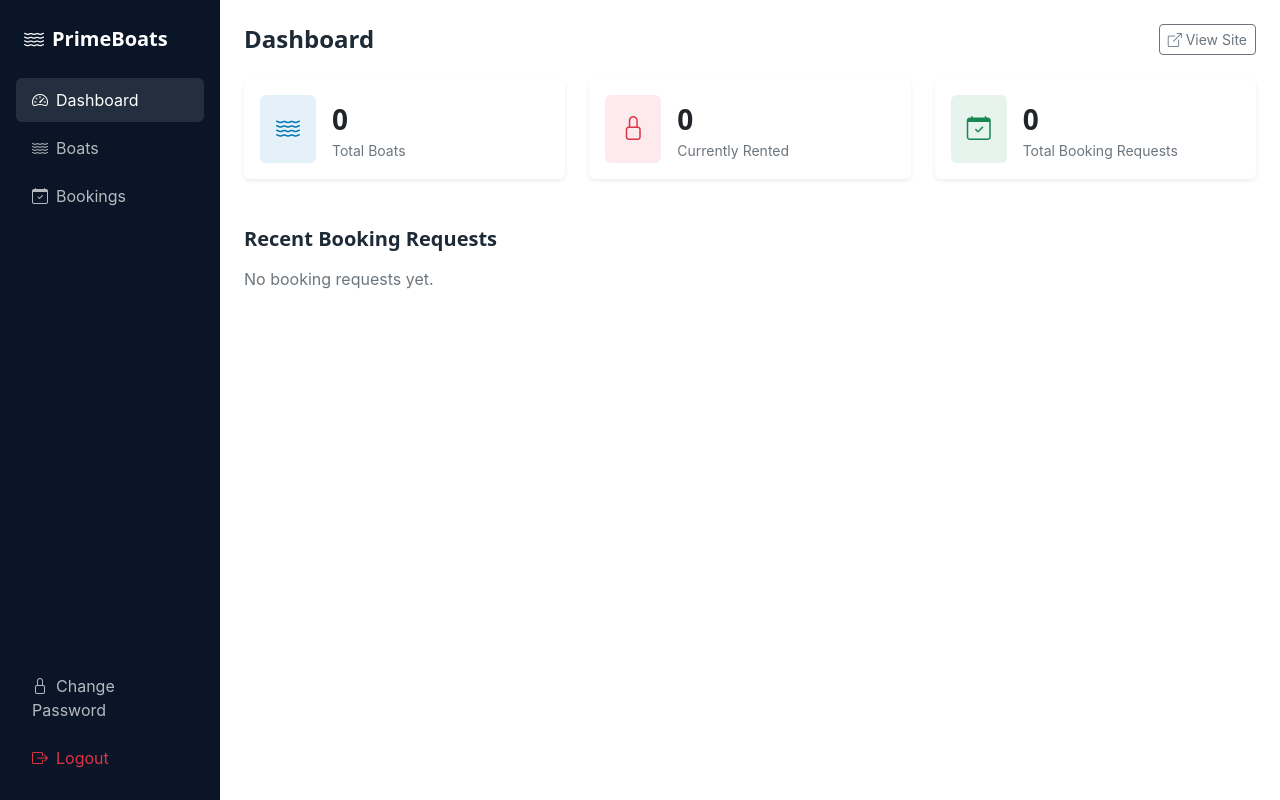
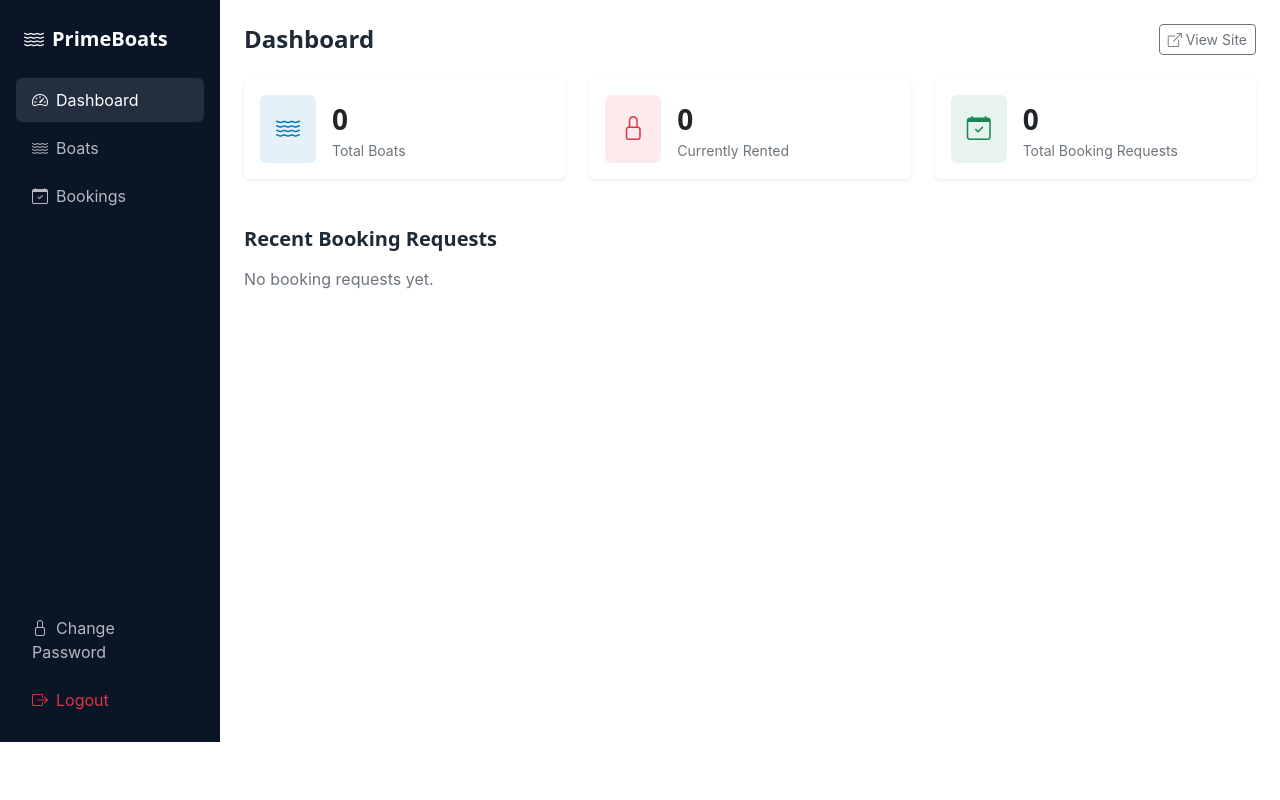
Before and after one commit to franciazoli/primeboats, a PHP site: page /admin/index.php in a window 1280 px wide. Run offline with PHP 8.4, Linux system fonts and the light colour scheme; a user stored in the database is signed in; data that the repository does not hold is empty.

Commit message:
Fix hero height: calc(100vh - 58px) to account for sticky navbar
Co-Authored-By: Claude Sonnet 4.6 <noreply@anthropic.com>

```diff
--- a/assets/css/style.css
+++ b/assets/css/style.css
@@ -42,7 +42,7 @@ h1, h2, h3, h4, h5, h6,
 /* ─── Hero ──────────────────────────────────────────────────── */
 .hero {
     background: linear-gradient(135deg, var(--dark-navy) 0%, var(--ocean-blue) 100%);
-    min-height: 100vh;
+    min-height: calc(100vh - 58px);
     display: flex;
     align-items: center;
     position: relative;
@@ -190,7 +190,7 @@ h1, h2, h3, h4, h5, h6,
 
 /* ─── Admin sidebar ─────────────────────────────────────────── */
 .admin-sidebar {
-    min-height: 100vh;
+    min-height: calc(100vh - 58px);
     background: var(--dark-navy);
 }
 
```
